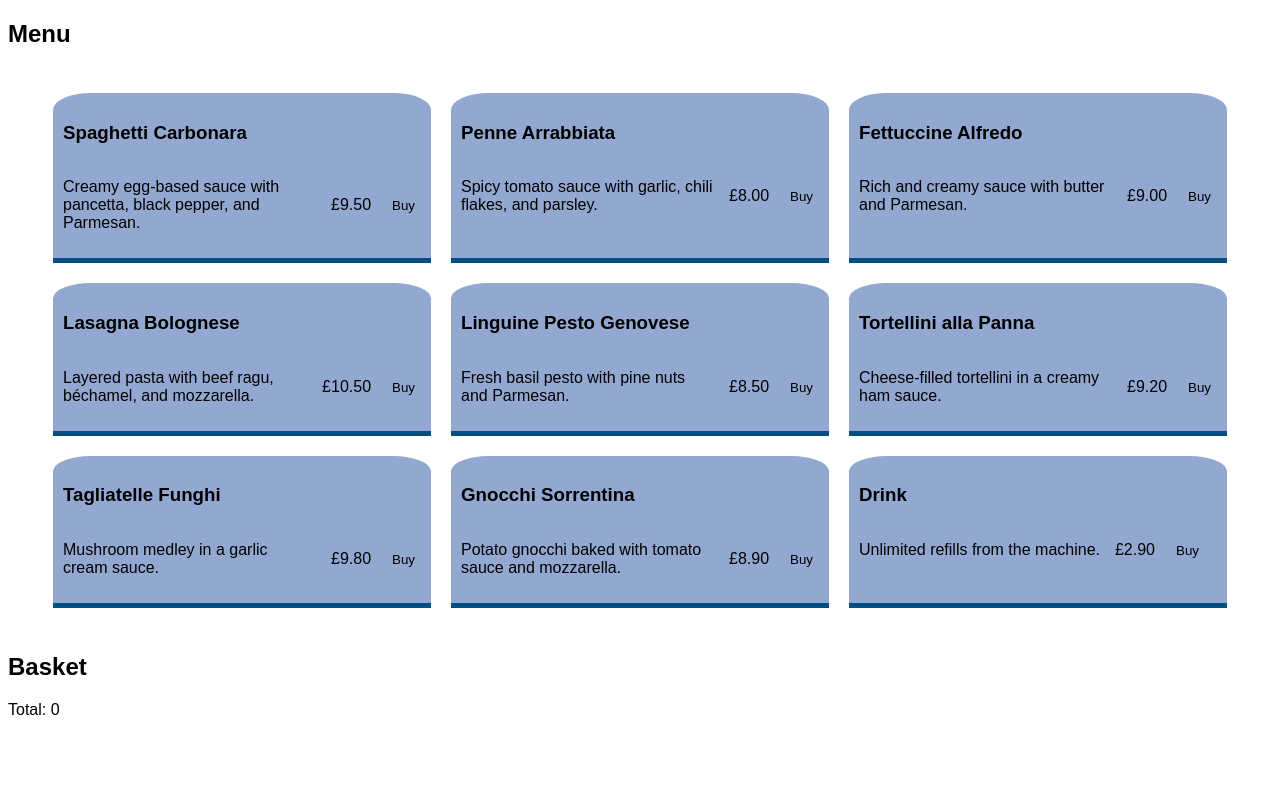
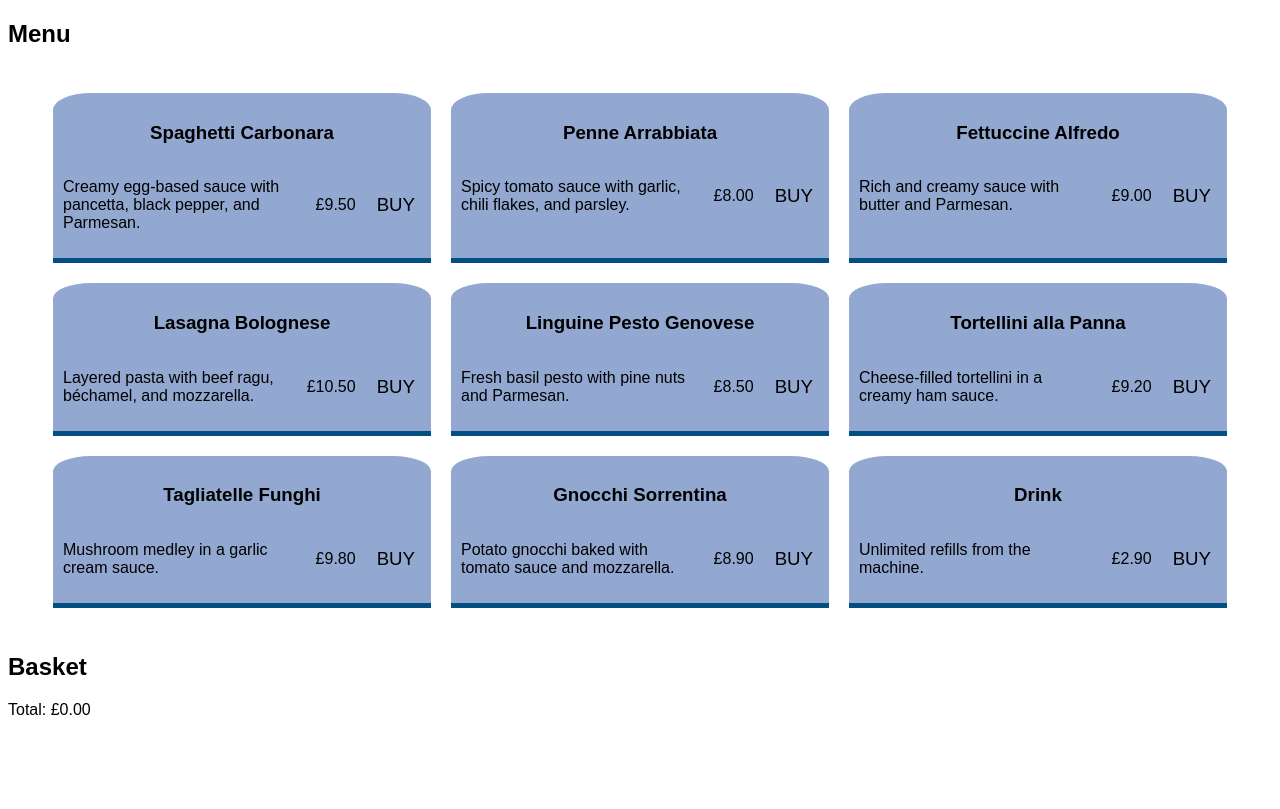
Before and after one commit to AFKyndryl/PyFlaskTest, a Flask app: page / in a window 1280 px wide. Shown: the part 88-897 px from the top of the page. Run offline with Flask 3, Linux system fonts and the light colour scheme.

Commit message:
more css

```diff
--- a/static/styles.css
+++ b/static/styles.css
@@ -27,6 +27,11 @@
     border-radius: 10% 10% 0% 0%;
 }
 
+.item-name {
+    display: flex;
+    justify-content: center;
+}
+
 .item-info {
     display: flex;
     align-items: center;
@@ -40,6 +45,7 @@
 button {
     border: none;
     background-color: #92a8d1;
+    font-size: 14pt;
 }
 
 button:hover {
--- a/templates/home.html
+++ b/templates/home.html
@@ -21,14 +21,14 @@
                 <p>{{i.description}}</p>
                 <p>£{{"%.2f"|format(i.price)}}</p>
                 <form action="{{ url_for('add_to_basket', item_id=i.id) }}" method="post">
-                    <button type="submit">Buy</button>
+                    <button type="submit">BUY</button>
                 </form>
             </div>
         </div>
         {% endfor %}
     </div>
     <h2>Basket</h2>
-    <p class="total">Total: {{total}}</p>
+    <p class="total">Total: £{{"%.2f"|format(total)}}</p>
     <div class="items-list">
         {% for i in basket %}
         <div class="each-item">
```
